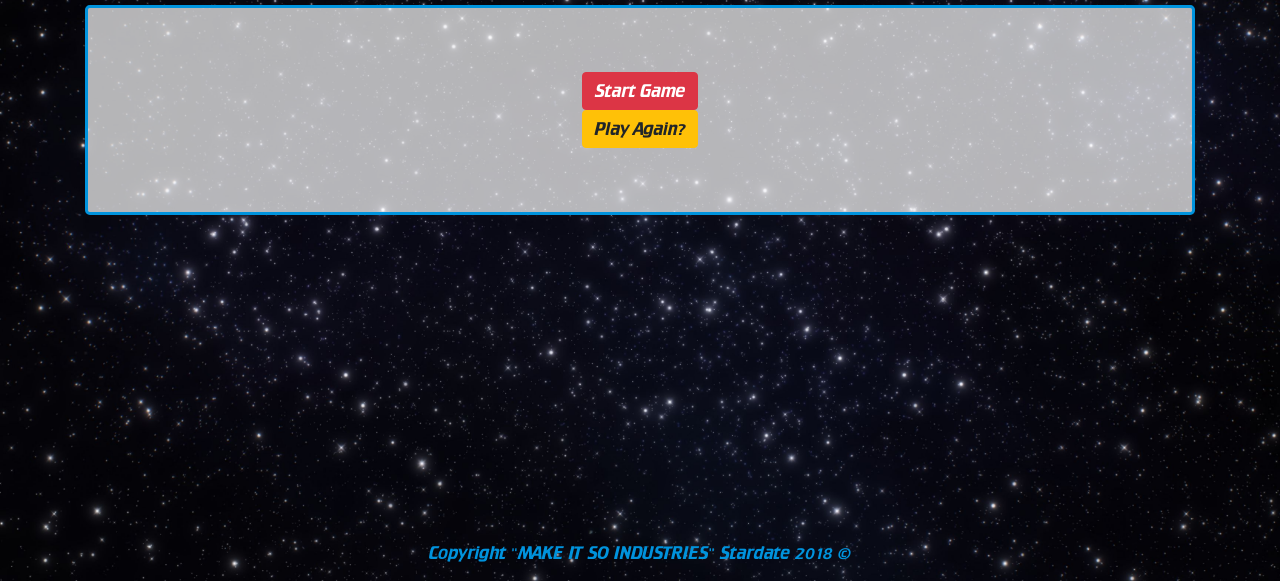
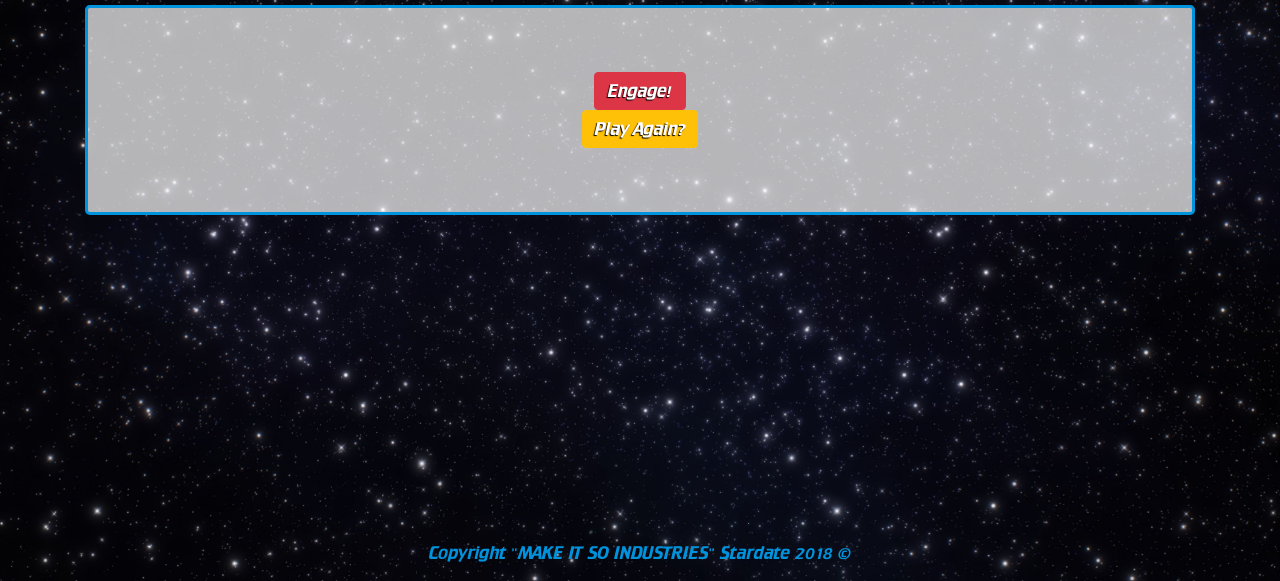
Before and after one commit to mpduffy82/TriviaGame, a plain HTML site: page index.html in a window 1280 px wide. Shown: the part 219-800 px from the top of the page. Drawn offline with nearby package versions, Linux system fonts and the light colour scheme.

Commit message:
commit early, commit often

```diff
--- a/assets/css/style.css
+++ b/assets/css/style.css
@@ -78,3 +78,12 @@ body, html {
     border-style: solid;
     border-color:rgb(0, 147, 221);
 }
+.btn-danger{
+    font-family: 'crilleemedium';
+    text-shadow: -1px 1px 1px black;
+}
+.btn-warning{
+    font-family: 'crilleemedium';
+    text-shadow: -1px 1px 1px black;
+    color:white;
+}
--- a/index.html
+++ b/index.html
@@ -15,13 +15,13 @@
     			<h2 id="TNG2">THE NEXT GENERATION</h2>
     			<h3 id="TNG3">Trivia Game</h3>
 			<div class="jumbotron">
-				<div class="timer">
+
 					<div id= "timeleft"></div>
 					<div id= "questionblock"></div>
 					<div id= "answerblock"></div>
-						<button class ="btn btn-danger" id ="start">Start Game</button><br>
+						<button class ="btn btn-danger" id ="start">Engage!</button><br>
 						<button class="btn btn-warning" id="reset">Play Again?</button>
-				</div>
+
 		</div>
 </div>
 <footer class="footer">
```
